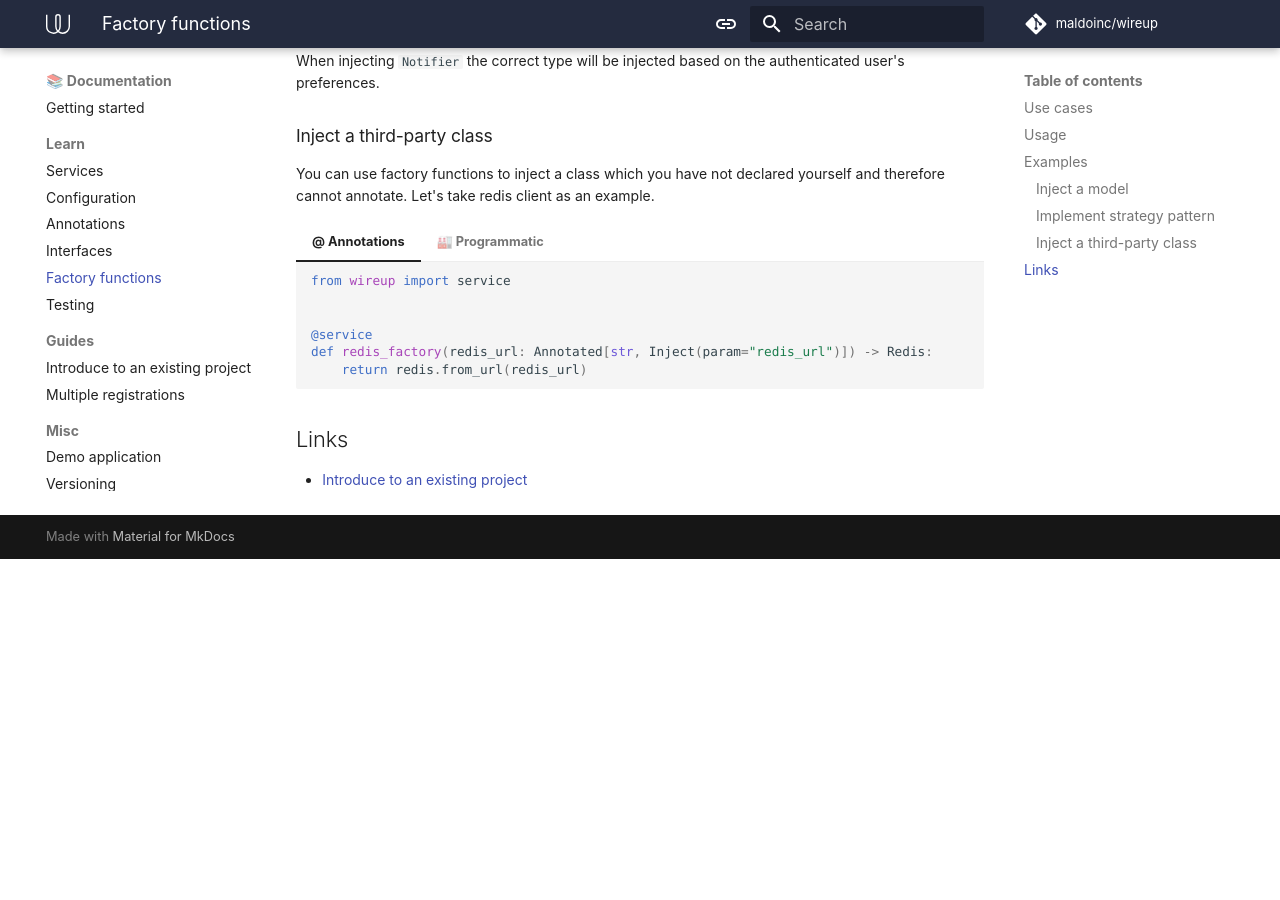
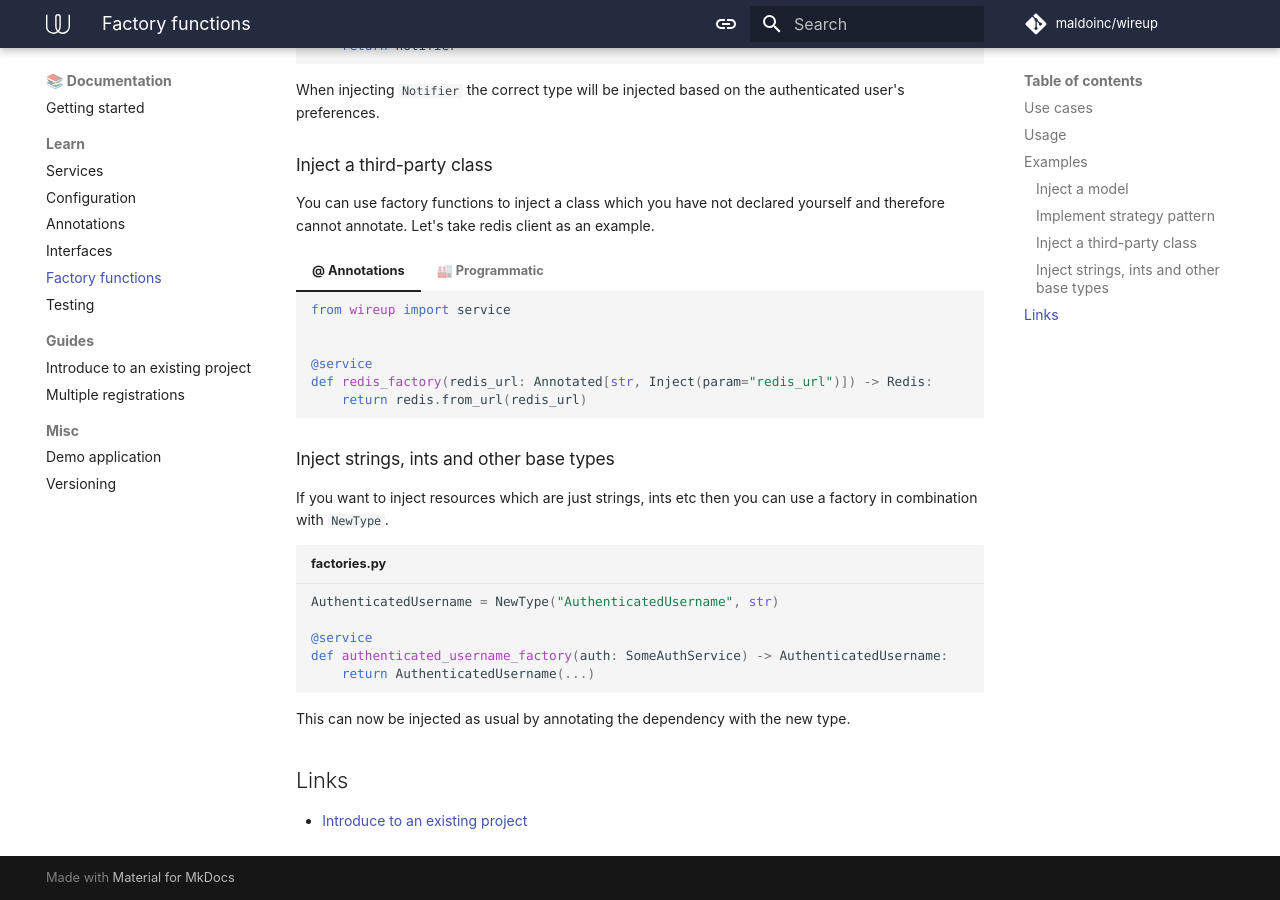
Before and after one commit to maldoinc/wireup, an MkDocs documentation site: the page built from docs/pages/factory_functions.md, in a window 1280 px wide and 900 px high, scrolled down 1578 px. Built offline with MkDocs 1.6.1 and Material for MkDocs 9.7.7, drawn with Linux system fonts in a browser that asks for light colours; some web fonts are replaced; comment, search, counter and statistics services are not loaded; the version menu is left out; before the commit the page ends 2137 px from its top, so only the background shows below that; some of the changed text lies outside the part shown.

````diff
--- a/docs/pages/factory_functions.md
+++ b/docs/pages/factory_functions.md
@@ -9,6 +9,7 @@ where you need to delegate service creation to a special function called a
 inheriting from the same base (See: [Strategy Pattern](https://en.wikipedia.org/wiki/Strategy_pattern){: target=_blank }) or configure them differently.
 * Inject a model/dto which represents the result of an action, such as the current authenticated user.
 * Inject a class from another library where it's not possible to add annotations.
+* Inject strings, ints and other base types.
 
 ## Usage
 
@@ -97,6 +98,23 @@ Let's take redis client as an example.
     ```
 
 
+### Inject strings, ints and other base types
+
+If you want to inject resources which are just strings, ints etc then you can use a factory in combination with `NewType`.
+
+
+```python title="factories.py"
+
+AuthenticatedUsername = NewType("AuthenticatedUsername", str)
+
+@service
+def authenticated_username_factory(auth: SomeAuthService) -> AuthenticatedUsername:
+    return AuthenticatedUsername(...)
+```
+
+This can now be injected as usual by annotating the dependency with the new type.
+
+
 ## Links
 
 * [Introduce to an existing project](introduce_to_an_existing_project.md)
````
Also changed, not shown: 2 other files.
